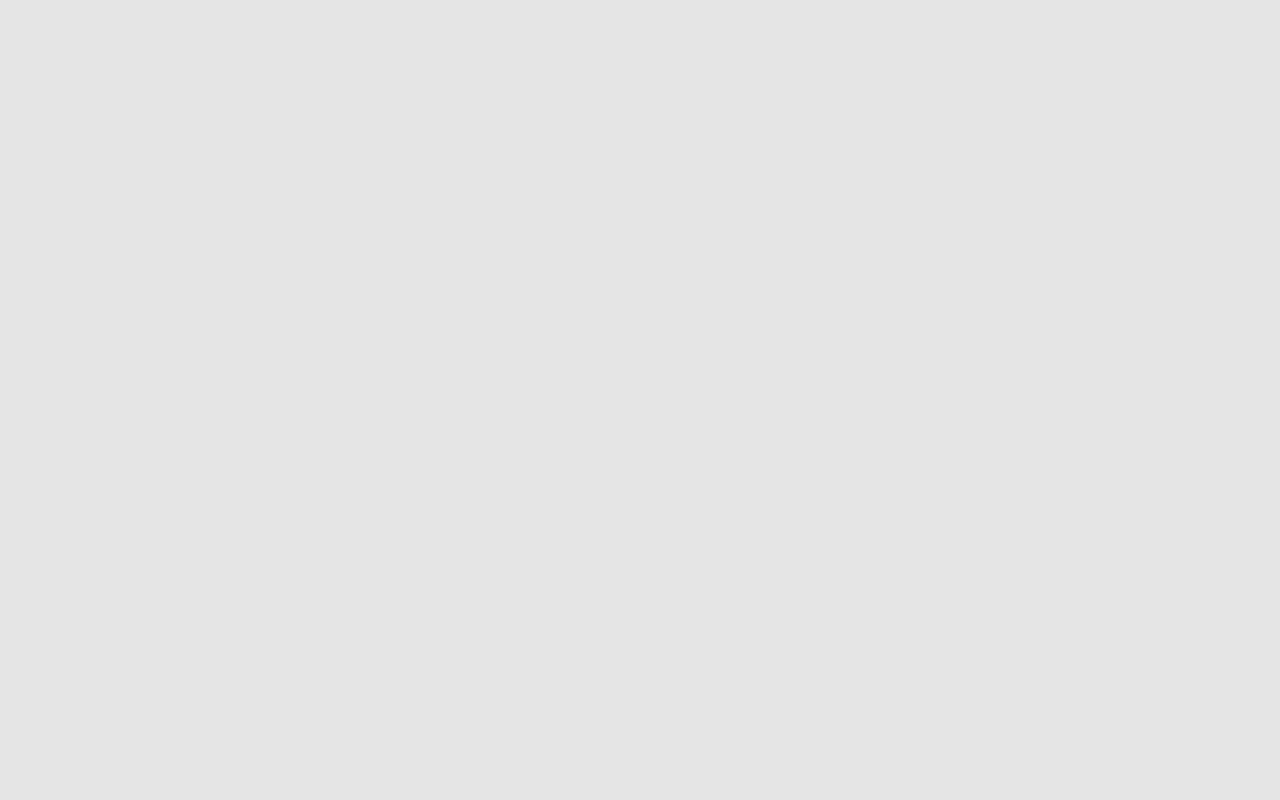
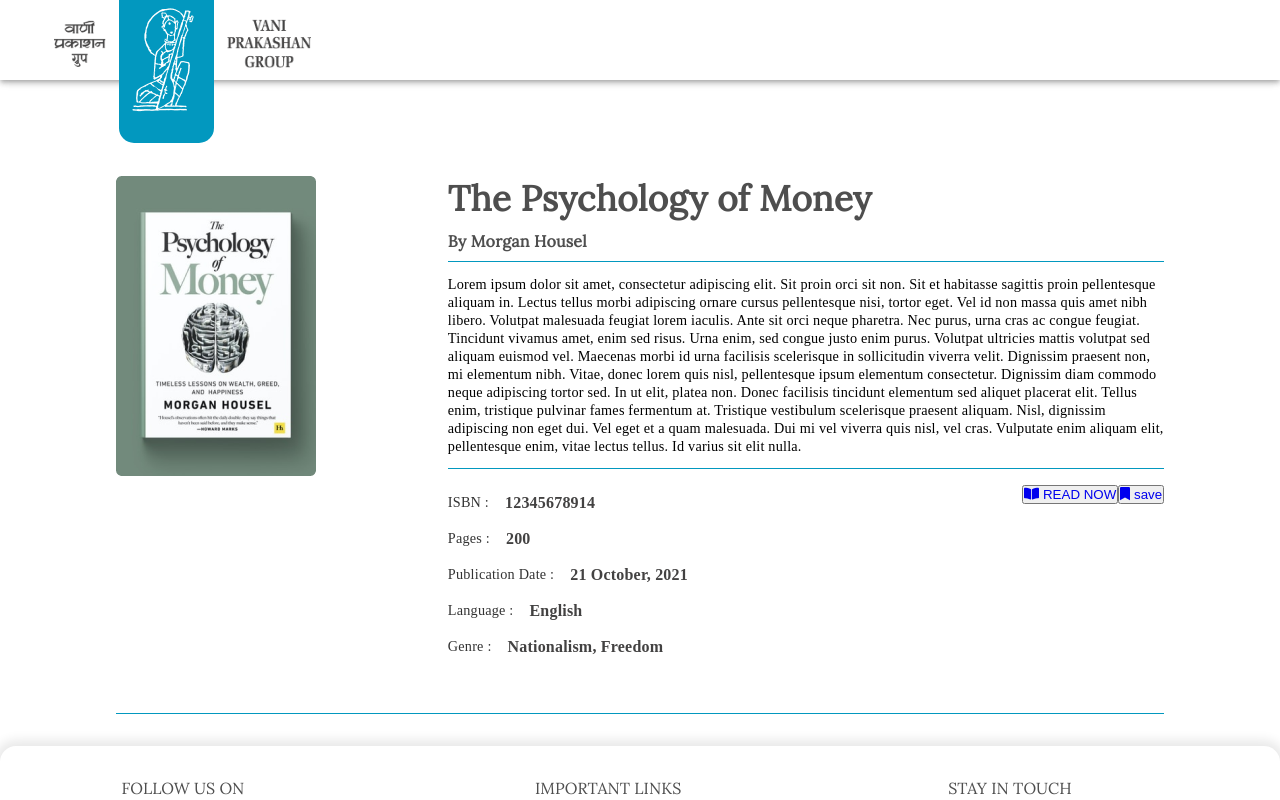
Before and after one commit to premsharma1230/vaniInstitutional, a React (Create React App) app: page /Description in a window 1280 px wide. Before the commit this address had no page. Shown: the top 800 px of the page. Built offline with nearby package versions, Linux system fonts and the light colour scheme; a web font is replaced by a local one.

Commit message:
descritpion page UI

```diff
--- /dev/null
+++ b/src/pages/Description/Description.jsx
@@ -0,0 +1,88 @@
+import React from "react";
+import { Footer } from "../Footer/Footer";
+import book from "../../assets/grid1.png";
+
+export const Description = () => {
+  return (
+    <section className="Main_HomeWrapper Description_wrapper">
+      <div className="container">
+        <div className="Description_Content">
+          <div className="Description_Left">
+            <figure>
+              <img src={book} alt="book" />
+            </figure>
+          </div>
+          <div className="Description_Right">
+            <div className="About_Book">
+              <div className="About-book-title">
+                <h2>The Psychology of Money</h2>
+                <h5>By Morgan Housel</h5>
+              </div>
+              <figcaption>
+                <p>
+                  Lorem ipsum dolor sit amet, consectetur adipiscing elit. Sit
+                  proin orci sit non. Sit et habitasse sagittis proin
+                  pellentesque aliquam in. Lectus tellus morbi adipiscing ornare
+                  cursus pellentesque nisi, tortor eget. Vel id non massa quis
+                  amet nibh libero. Volutpat malesuada feugiat lorem iaculis.
+                  Ante sit orci neque pharetra. Nec purus, urna cras ac congue
+                  feugiat. Tincidunt vivamus amet, enim sed risus. Urna enim,
+                  sed congue justo enim purus. Volutpat ultricies mattis
+                  volutpat sed aliquam euismod vel. Maecenas morbi id urna
+                  facilisis scelerisque in sollicitudin viverra velit. Dignissim
+                  praesent non, mi elementum nibh. Vitae, donec lorem quis nisl,
+                  pellentesque ipsum elementum consectetur. Dignissim diam
+                  commodo neque adipiscing tortor sed. In ut elit, platea non.
+                  Donec facilisis tincidunt elementum sed aliquet placerat elit.
+                  Tellus enim, tristique pulvinar fames fermentum at. Tristique
+                  vestibulum scelerisque praesent aliquam. Nisl, dignissim
+                  adipiscing non eget dui. Vel eget et a quam malesuada. Dui mi
+                  vel viverra quis nisl, vel cras. Vulputate enim aliquam elit,
+                  pellentesque enim, vitae lectus tellus. Id varius sit elit
+                  nulla.
+                </p>
+              </figcaption>
+              <div className="About-book-detail">
+                <ul className="book-list-left">
+                  <li>
+                    <span>ISBN :</span>
+                    <strong>12345678914</strong>
+                  </li>
+                  <li>
+                    <span>Pages : </span>
+                    <strong>200</strong>
+                  </li>
+                  <li>
+                    <span>Publication Date : </span>
+                    <strong>21 October, 2021</strong>
+                  </li>
+                  <li>
+                    <span>Language :</span>
+                    <strong>English</strong>
+                  </li>
+                  <li>
+                    <span>Genre :</span>
+                    <strong>Nationalism, Freedom</strong>
+                  </li>
+                </ul>
+                <div className="description-Group-btn">
+                  <button className="read_btn">
+                    <a href="#">
+                      <i class="fas fa-book-open"></i> READ NOW
+                    </a>
+                  </button>
+                  <button className="Save_btn">
+                    <a href="#">
+                      <i class="fas fa-bookmark"></i> save
+                    </a>
+                  </button>
+                </div>
+              </div>
+            </div>
+          </div>
+        </div>
+      </div>
+      <Footer />
+    </section>
+  );
+};
--- a/src/pages/homePage/Main/MainHome.jsx
+++ b/src/pages/homePage/Main/MainHome.jsx
@@ -8,7 +8,7 @@
 import Typography from "@mui/material/Typography";
 import Pagination from "@mui/material/Pagination";
 import Stack from "@mui/material/Stack";
-import { useLocation } from "react-router-dom";
+import { useLocation, Link } from "react-router-dom";
 import { GetBookList } from "../../../api/api";
 
 export const MainHome = () => {
@@ -82,6 +82,7 @@
               <div className="category_Grid_Content">
                 {bookList?.map((ele, index) => (
                   <div className="Grid-item" key={index}>
+                    <Link to="/Description">
                       <figure>
                         <img src={ele?.image} alt="book" />
                       </figure>
@@ -89,6 +90,7 @@
                         <h3>{ele?.title_and_author?.title}</h3>
                         <strong>{ele?.title_and_author?.authors[0]}</strong>
                       </figcaption>
+                    </Link>
                   </div>
                 ))}
               </div>
--- a/src/routes.js
+++ b/src/routes.js
@@ -5,6 +5,7 @@
 import BooksDetail from "./pages/BooksDetail/BooksDetail.component";
 import Login from "./pages/Login";
 import { MainHome } from "./pages/homePage/Main/MainHome";
+import { Description } from "./pages/Description/Description";
 
 export default function RouteSeperater() {
   return (
@@ -17,6 +18,7 @@
             <Route path="/BookDetail" element={<BooksDetail />} />
             <Route path="/login" element={<Login />} />
             <Route path="/MainHome" element={<MainHome />} />
+            <Route path="/Description" element={<Description />} />
           </Route>
         </Routes>
       </Router>
--- /dev/null
+++ b/src/styles/styleModules/Description/_description.scss
@@ -0,0 +1,78 @@
+.Description_wrapper {
+  .Description_Content {
+    padding: 6rem 0 2rem;
+    display: grid;
+    grid-template-columns: 300px 1fr;
+    grid-gap: 2rem;
+    width: 91%;
+    margin: 0 auto 2rem;
+    border-bottom: 1px solid $skysolid;
+    .Description_Left {
+      figure {
+        max-width: 100%;
+      }
+    }
+    .Description_Right {
+      .About_Book {
+        .About-book-title {
+          h2 {
+            color: $paraText;
+            font-size: 2.2em;
+            font-weight: 700;
+            line-height: 46px;
+            letter-spacing: 0.20000000298023224px;
+          }
+          h5 {
+            padding: 0.5rem 0;
+            font-size: 1.2;
+            font-weight: 700;
+            line-height: 23px;
+            color: $paraText;
+            letter-spacing: 0.20000000298023224px;
+          }
+        }
+        figcaption {
+          padding: 0.8rem 0;
+          border-top: 1px solid $skysolid;
+          border-bottom: 1px solid $skysolid;
+          p {
+            font-size: 0.89em;
+            color: #000;
+            font-weight: normal;
+            line-height: 18px;
+            letter-spacing: 0.20000000298023224px;
+          }
+        }
+      }
+      .About-book-detail {
+        padding: 1rem 0;
+        display: flex;
+        justify-content: space-between;
+        grid-gap: 1rem;
+        > ul {
+          li {
+            list-style-type: none;
+            display: grid;
+            grid-template-columns: repeat(2, max-content);
+            grid-gap: 1rem;
+            padding: 0.5rem 0;
+            span {
+              font-size: 0.89em;
+              font-weight: 500;
+              line-height: 18px;
+              letter-spacing: 0.20000000298023224px;
+              color: $heading;
+            }
+            strong {
+              font-size: 1em;
+              font-weight: 700;
+              line-height: 20px;
+              color: $strong;
+              letter-spacing: 0.20000000298023224px;
+            }
+          }
+        }
+      }
+    }
+  }
+}
--- a/src/styles/styleModules/_main.scss
+++ b/src/styles/styleModules/_main.scss
@@ -4,3 +4,4 @@
 @import "./Login/_login.scss";
 @import "./HomePage/_home.scss";
 @import "./Footer/_footer.scss";
+@import "./Description/_description.scss";
--- a/src/styles/styleModules/_variables.scss
+++ b/src/styles/styleModules/_variables.scss
@@ -6,6 +6,7 @@
 $heading: #333333;
 $skysolid: #0298bf;
 $paraText: #4e4e4e;
+$strong: #434242;
 
 // --------
 
--- a/src/styles/styleModules/style.css
+++ b/src/styles/styleModules/style.css
@@ -446,4 +446,89 @@
   color: #fe4365;
   font-size: 1.1em;
 }
+
+.Description_wrapper .Description_Content {
+  padding: 6rem 0 2rem;
+  display: -ms-grid;
+  display: grid;
+  -ms-grid-columns: 300px 1fr;
+      grid-template-columns: 300px 1fr;
+  grid-gap: 2rem;
+  width: 91%;
+  margin: 0 auto 2rem;
+  border-bottom: 1px solid #0298bf;
+}
+
+.Description_wrapper .Description_Content .Description_Left figure {
+  max-width: 100%;
+}
+
+.Description_wrapper .Description_Content .Description_Right .About_Book .About-book-title h2 {
+  color: #4e4e4e;
+  font-size: 2.2em;
+  font-weight: 700;
+  line-height: 46px;
+  letter-spacing: 0.20000000298023224px;
+}
+
+.Description_wrapper .Description_Content .Description_Right .About_Book .About-book-title h5 {
+  padding: 0.5rem 0;
+  font-size: 1.2;
+  font-weight: 700;
+  line-height: 23px;
+  color: #4e4e4e;
+  letter-spacing: 0.20000000298023224px;
+}
+
+.Description_wrapper .Description_Content .Description_Right .About_Book figcaption {
+  padding: 0.8rem 0;
+  border-top: 1px solid #0298bf;
+  border-bottom: 1px solid #0298bf;
+}
+
+.Description_wrapper .Description_Content .Description_Right .About_Book figcaption p {
+  font-size: 0.89em;
+  color: #000;
+  font-weight: normal;
+  line-height: 18px;
+  letter-spacing: 0.20000000298023224px;
+}
+
+.Description_wrapper .Description_Content .Description_Right .About-book-detail {
+  padding: 1rem 0;
+  display: -webkit-box;
+  display: -ms-flexbox;
+  display: flex;
+  -webkit-box-pack: justify;
+      -ms-flex-pack: justify;
+          justify-content: space-between;
+  grid-gap: 1rem;
+}
+
+.Description_wrapper .Description_Content .Description_Right .About-book-detail > ul li {
+  list-style-type: none;
+  display: -ms-grid;
+  display: grid;
+  -ms-grid-columns: (max-content)[2];
+      grid-template-columns: repeat(2, -webkit-max-content);
+      grid-template-columns: repeat(2, max-content);
+  grid-gap: 1rem;
+  padding: 0.5rem 0;
+}
+
+.Description_wrapper .Description_Content .Description_Right .About-book-detail > ul li span {
+  font-size: 0.89em;
+  font-weight: 500;
+  line-height: 18px;
+  letter-spacing: 0.20000000298023224px;
+  color: #333333;
+}
+
+.Description_wrapper .Description_Content .Description_Right .About-book-detail > ul li strong {
+  font-size: 1em;
+  font-weight: 700;
+  line-height: 20px;
+  color: #434242;
+  letter-spacing: 0.20000000298023224px;
+}
 /*# sourceMappingURL=style.css.map */
```
Also changed, not shown: 1 other file (tests, documents, lock files or other folders). Lines whose indentation alone changed are shown as unchanged.
